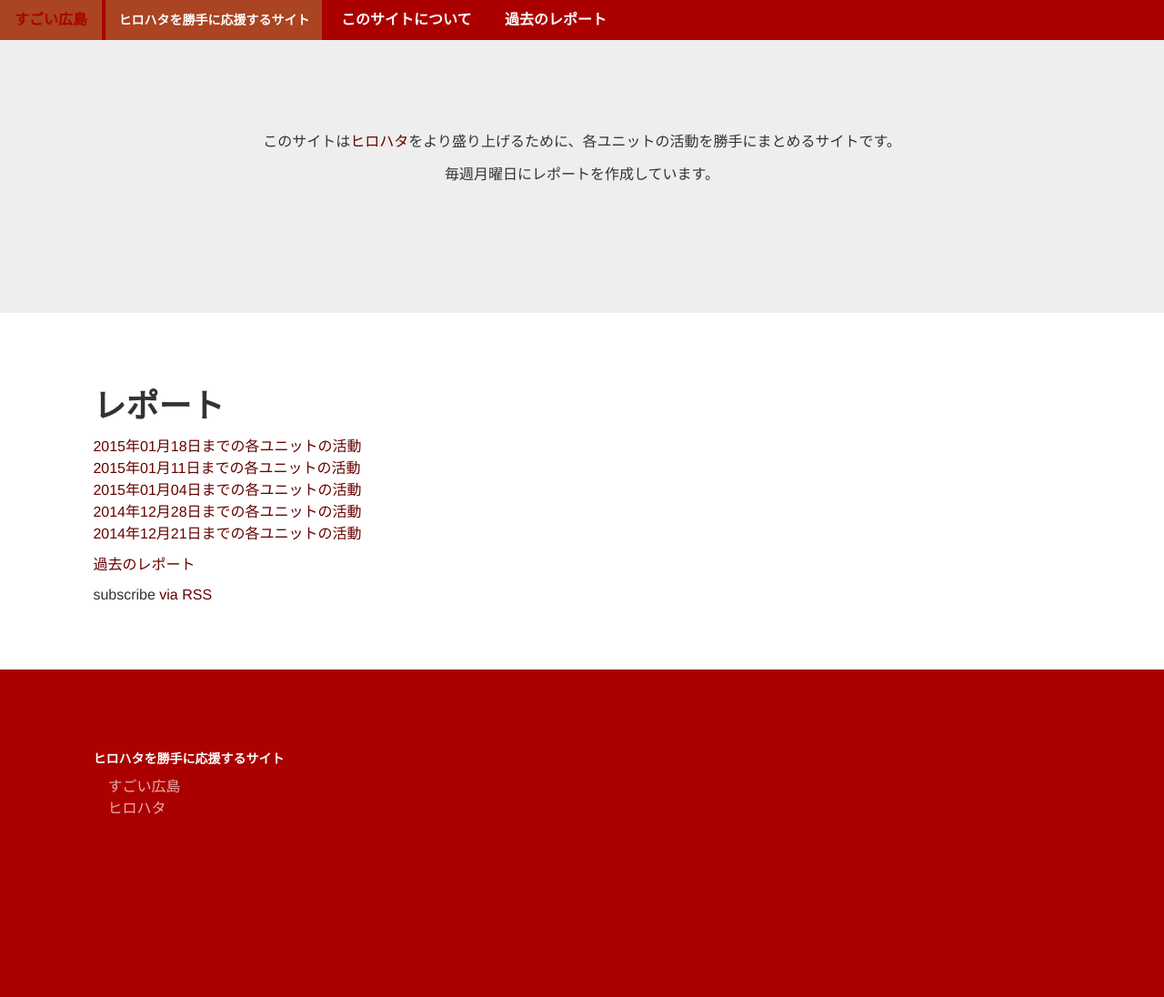
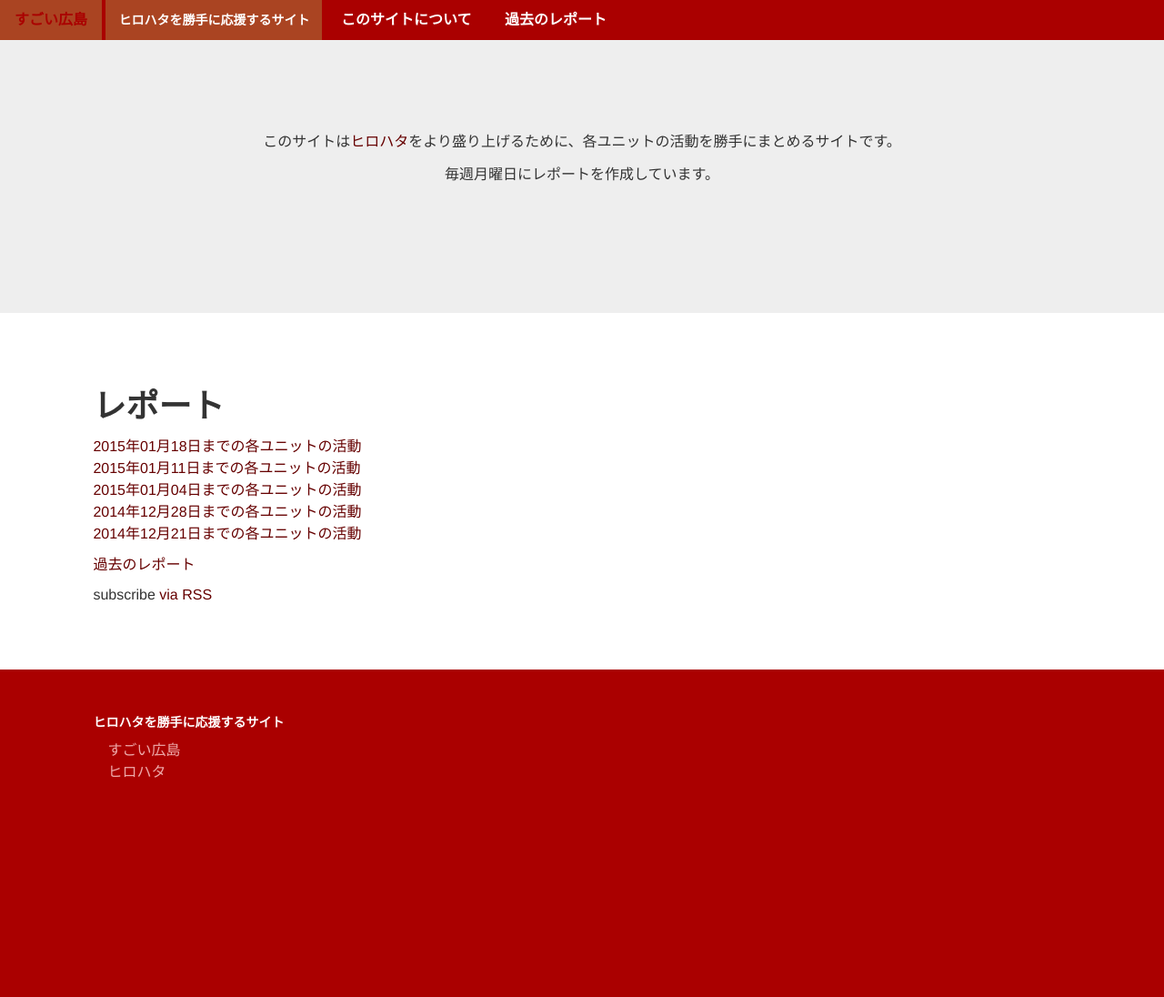
Before and after one commit to great-h/hirohata, a Jekyll site: the page built from index.html, in a window 1280 px wide. Shown: the whole page at 91% size. Built offline with Jekyll 4.4.1, drawn with Linux system fonts in a browser that asks for light colours; after the commit the page ends 941 px from its top, so only the background shows below that.

Commit message:
背景色を▼修正

```diff
--- a/_layouts/default.html
+++ b/_layouts/default.html
@@ -3,7 +3,8 @@
 
   {% include head.html %}
 
-    <body>
+  <body>
+    <div class="body-wrapper">
 
     {% include header.html %}
 
@@ -14,6 +15,7 @@
     </div>
 
     {% include footer.html %}
+    </div>
 
     </body>
     {% include analytics.html %}
--- a/css/main.scss
+++ b/css/main.scss
@@ -9,6 +9,11 @@
 
 body {
     margin: 0;
+    background-color: $base-color;
+
+    .body-wrapper {
+	background-color: white;
+    }
 }
 
 a {
@@ -89,9 +94,8 @@
 }
 
 .site-footer {
-    padding: 80px 8%;
+    padding: 40px 8% 80px;
     background-color: $base-color;
-    height: 200px;
 
     .footer-heading {
 	font-size: 14px;
```
